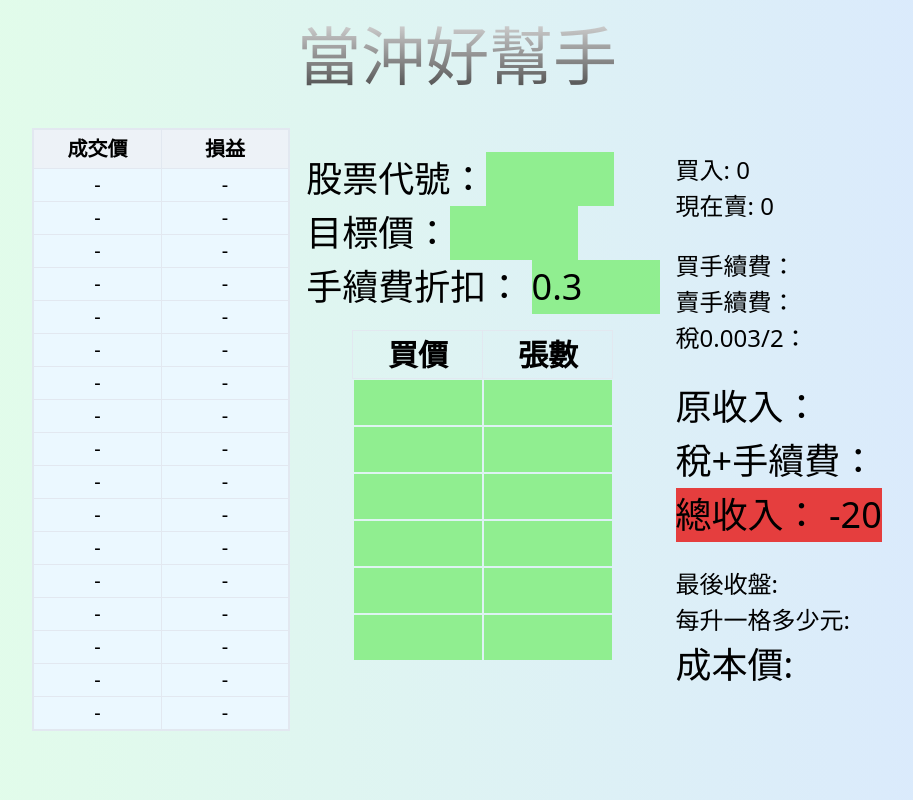
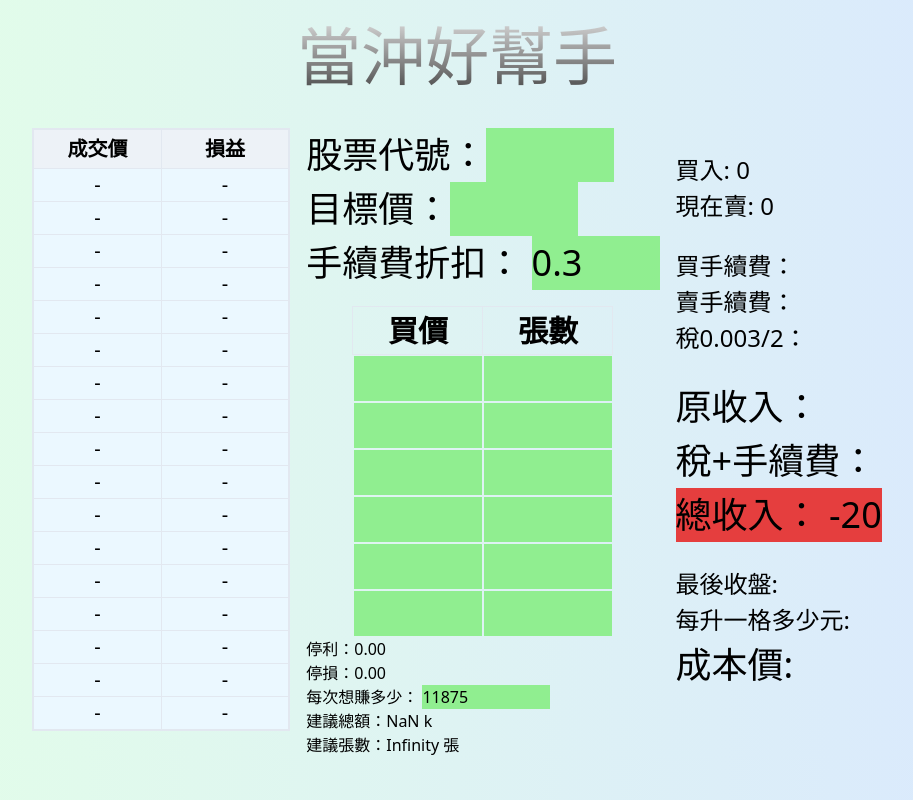
Before and after one commit to mlclmtan/vue-taiwan-day-trade-tool, a Vue app: page / in a window 1280 px wide. Shown: the top 800 px of the page, without its empty margins (183-1096 px from the left). Built offline with nearby package versions, Linux system fonts and the light colour scheme.

Commit message:
ideal take profit lostt, added seperator, rwd

```diff
--- a/src/App.vue
+++ b/src/App.vue
@@ -1,8 +1,9 @@
 <template>
   <div class="flex flex-col items-center">
-    <div id="title" class="my-4 text-5xl md:mb-6 md:mt-2 md:text-6xl">當沖好幫手</div>
+    <div id="title" class="my-4 text-5xl md:mb-6 md:mt-2 md:text-6xl">
+      當沖好幫手
+    </div>
     <div class="flex flex-col md:flex-row justify-center">
-
       <div class="flex flex-col mx-4 text-center" id="priceRange">
         <table class="text-xl bg-gray-200 border-2">
           <tr>
@@ -12,8 +13,13 @@
           <tr
             v-for="p in pRange"
             :key="p.id"
-            :class="p.price == avg ? 'bg-yellow-200'
-            : p.price == targetp ? 'bg-red-200' : 'bg-blue-100'"
+            :class="
+              p.price == avg
+                ? 'bg-yellow-200'
+                : p.price == targetp
+                ? 'bg-red-200'
+                : 'bg-blue-100'
+            "
           >
             <td>{{ totalPaid === 0 ? '-' : p.price }}</td>
             <td>{{ totalPaid === 0 ? '-' : Math.round(p.nett) }}</td>
@@ -21,7 +27,7 @@
         </table>
       </div>
 
-      <div class="flex flex-col items-center mt-6 mx-46">
+      <div class="flex flex-col items-center mx-46">
         <h2 class="self-start">
           股票代號：<input
             v-on:keyup.enter="lastPriceFunction"
@@ -31,10 +37,19 @@
           />{{ cname }}
         </h2>
         <h2 class="self-start">
-          目標價：<input v-model.number="targetp" inputmode="decimal" class="w-1/3 md:w-32" />
+          目標價：<input
+            v-model.number="targetp"
+            inputmode="decimal"
+            class="w-1/3 md:w-32"
+          />
         </h2>
-        <h2 class="self-start">手續費折扣：
-          <input v-model.number="feeDiscount" inputmode="decimal" class="w-1/4 md:w-32" />
+        <h2 class="self-start">
+          手續費折扣：
+          <input
+            v-model.number="feeDiscount"
+            inputmode="decimal"
+            class="w-1/4 md:w-32"
+          />
         </h2>
 
         <table class="mt-4 text-3xl">
@@ -44,28 +59,54 @@
           </tr>
           <tr v-for="buy in buys" :key="buy.id">
             <td>
-              <input v-model.number="buy.b" inputmode="decimal" class="block mx-auto md:mx-0" />
+              <input
+                v-model.number="buy.b"
+                inputmode="decimal"
+                class="block mx-auto md:mx-0"
+              />
             </td>
             <td>
-              <input v-model.number="buy.v" inputmode="decimal" class="block mx-auto md:mx-0"/>
+              <input
+                v-model.number="buy.v"
+                inputmode="decimal"
+                class="block mx-auto md:mx-0"
+              />
             </td>
           </tr>
         </table>
+
+        <span class="self-start">停利：{{ takeProfit.toFixed(2) }}</span>
+        <span class="self-start">停損：{{ stopLoss.toFixed(2) }}</span>
+        <span class="self-start"
+          >每次想賺多少：
+          <input
+            v-model.number="idealProfit"
+            inputmode="decimal"
+            class="w-1/4 md:w-32"
+          />
+        </span>
+        <span class="self-start"
+          >建議總額：{{ Math.round(idealAmount) }} k</span
+        >
+        <span class="self-start"
+          >建議張數：{{ Math.round(idealVolume) }} 張</span
+        >
       </div>
 
-        <div class="flex flex-col h-screen mx-4 mt-6">
-          <h3>買入: {{ totalPaid }}</h3>
-          <h3>現在賣: {{ totalReceive }}</h3>
+      <div class="flex flex-col h-screen md:h-auto mx-4 mt-6">
+        <h3>買入: {{ seperator(totalPaid) }}</h3>
+        <h3>現在賣: {{ seperator(totalReceive) }}</h3>
         <br />
         <h3>買手續費： {{ totalPaid === 0 ? '' : totalBuyFee }}</h3>
-        <h3>
-          賣手續費： {{ totalPaid === 0 ? '' : totalSellFee }}
-        </h3>
+        <h3>賣手續費： {{ totalPaid === 0 ? '' : totalSellFee }}</h3>
         <h3>稅0.003/2： {{ totalPaid === 0 ? '' : tax }}</h3>
         <br />
-          <h2>原收入： {{ totalPaid === 0 ? '' : income }}</h2>
-          <h2>稅+手續費： {{ totalPaid === 0 ? '' : Math.round(allfees) }}</h2>
-          <h2 class="bg-red-600">總收入： {{ Math.round(nett) }}</h2>
+        <h2>原收入： {{ totalPaid === 0 ? '' : seperator(income) }}</h2>
+        <h2>
+          稅+手續費：
+          {{ totalPaid === 0 ? '' : seperator(Math.round(allfees)) }}
+        </h2>
+        <h2 class="bg-red-600">總收入： {{ seperator(Math.round(nett)) }}</h2>
         <br />
         <h3>最後收盤: {{ lprice }}</h3>
         <h3>每升一格多少元: {{ totalPaid === 0 ? '' : tick }}</h3>
@@ -88,7 +129,7 @@ export default {
         { b: null, v: null },
         { b: null, v: null },
         { b: null, v: null },
-        // { b: 39.5, v: 1 },
+        // { b: 12.8, v: 120 },
         // { b: 39.55, v: 1 },
         // { b: 39.4, v: 1 },
         // { b: 12, v: 1000 },
@@ -98,6 +139,7 @@ export default {
       targetp: null,
       feeDiscount: 0.3,
       cname: '',
+      idealProfit: 11875,
     };
   },
   computed: {
@@ -191,7 +233,8 @@ export default {
       }
       return array;
     },
-    avg() { // 成本價買賣家與買價相同，稅依照買價計算
+    avg() {
+      // 成本價買賣家與買價相同，稅依照買價計算
       if (this.totalPaid !== 0) {
         const tempTax = (this.totalPaid * 0.003) / 2;
         const avg = (this.totalPaid + this.totalBuyFee * 2 + tempTax) / this.totalV;
@@ -200,6 +243,42 @@ export default {
       }
       return 0;
       //  ? null : newAvg.toFixed(2);
+    },
+    takeProfit() {
+      const gainTwoPercent = 1.02;
+      const totalFee = 0.001425 * this.feeDiscount
+        + gainTwoPercent * 0.001425 * this.feeDiscount
+        + gainTwoPercent * 0.0015;
+      const doubleFee = totalFee * 2;
+      const totalProfit = 0.02 + doubleFee;
+      const profitPercent = totalProfit;
+      const takeProfitPrice = (1 + profitPercent) * this.buys[0].b;
+      return takeProfitPrice;
+    },
+    stopLoss() {
+      const lossOnePercent = 0.99;
+      const totalFee = 0.001425 * this.feeDiscount
+        + lossOnePercent * 0.001425 * this.feeDiscount
+        + lossOnePercent * 0.0015;
+      const totalLoss = 0.01 - totalFee;
+      const lossPercent = totalLoss;
+      console.log(totalFee, totalLoss * 1000, lossPercent);
+      const stopLossPrice = (1 - lossPercent) * this.buys[0].b;
+      return stopLossPrice;
+    },
+    idealVolume() {
+      const everyTimeTargetProfit = this.idealProfit * (3 / 2); // 66% win rate
+      const totalFee = this.buys[0].b * 0.001425 * this.feeDiscount
+        + this.takeProfit * 0.001425 * this.feeDiscount
+        + this.takeProfit * 0.0015;
+      return (
+        everyTimeTargetProfit
+        / (this.takeProfit - this.buys[0].b - totalFee)
+        / 1000
+      );
+    },
+    idealAmount() {
+      return this.idealVolume * this.takeProfit;
     },
     // computedPrice() {
     //   return typeof this.lprice === 'undefined' ? this.avg : this.lprice;
@@ -247,6 +326,31 @@ export default {
         : sellPrice * this.totalV * 0.001425 * this.feeDiscount;
       return fee;
     },
+    calculateTax(sellPrice) {
+      const fee = sellPrice * this.totalV * 0.0015;
+      return fee;
+    },
+    pad(n, width, z) { // leading zero
+      const a = z || '0';
+      const b = `${n}`;
+      return b.length >= width
+        ? b
+        : new Array(width - b.length + 1).join(a) + b;
+    },
+    seperator(value) {
+      const hundreds = value % 1000;
+      const hundredThousands = value % 1000000;
+      if (value / 1000 < 1) {
+        return value;
+      }
+      if (value / 1000 < 1000) {
+        return `${Math.trunc(value / 1000)},${
+          this.pad(hundreds, 3)
+        }`;
+      }
+      const mid = hundredThousands - hundreds;
+      return `${Math.trunc(value / 1000000)},${this.pad(mid / 1000, 3)},${this.pad(hundreds, 3)}`;
+    },
   },
 };
 </script>
@@ -266,7 +370,8 @@ td {
 #priceRange th {
   @apply py-1;
 }
-#priceRange td,th {
+#priceRange td,
+th {
   width: 10vw;
   @apply px-3 border;
 }
@@ -276,7 +381,9 @@ input {
   width: 25vw;
 }
 @media (min-width: 768px) {
-  input {width: 10vw;}
+  input {
+    width: 10vw;
+  }
 }
 
 div#title {
```
Lines whose indentation alone changed are shown as unchanged.
